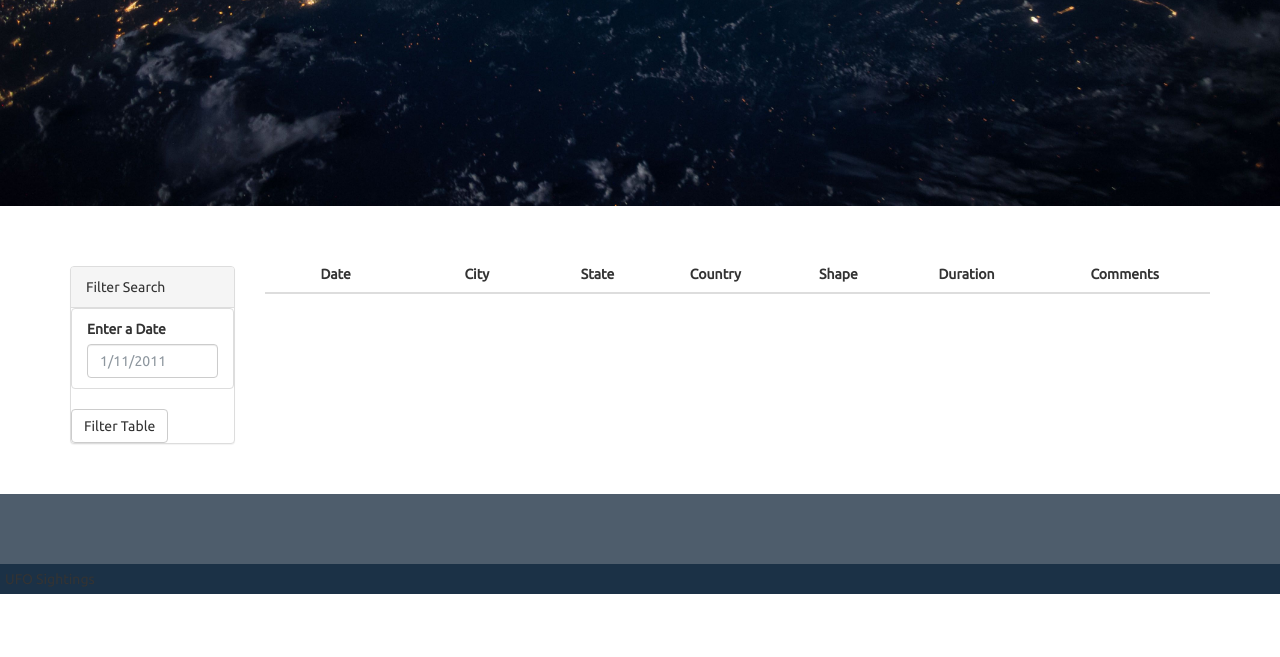
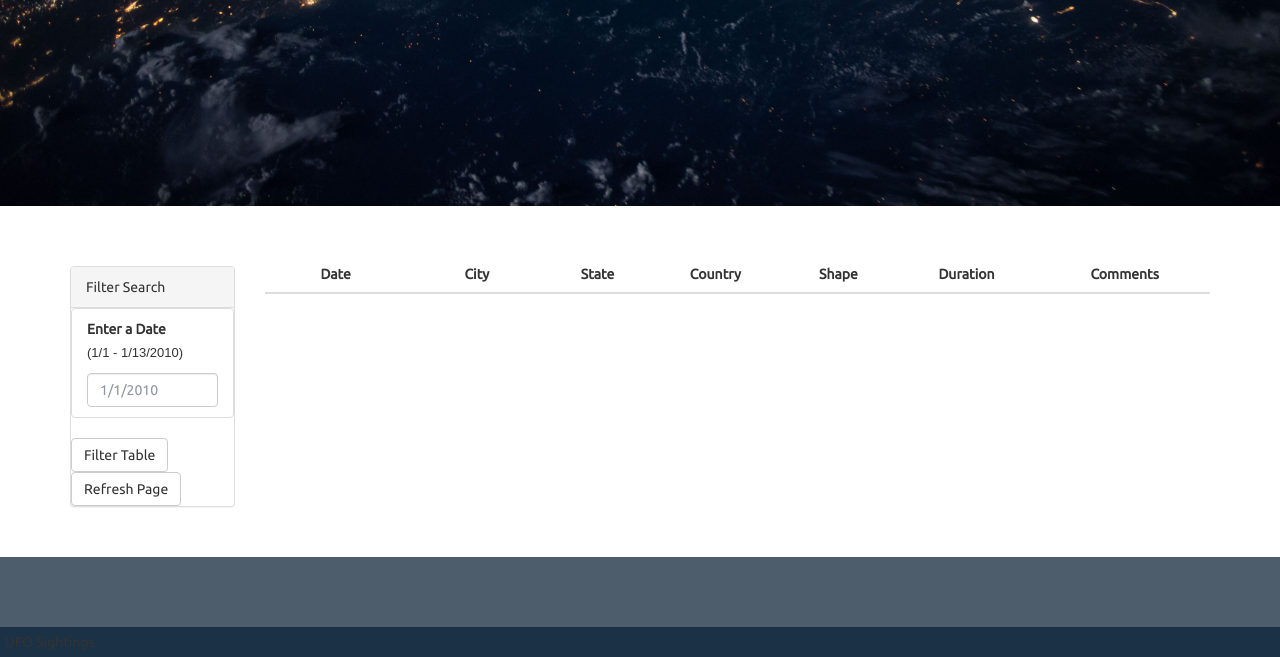
Before and after one commit to keiyaus/javascript-challenge, a plain HTML site: page UFO-level-1/index.html in a window 1280 px wide. Shown: the part 406-1063 px from the top of the page. Before the commit the page ends 1000 px from the top, so only its background shows below. Drawn offline with nearby package versions, Linux system fonts and the light colour scheme.

Commit message:
Updated file

```diff
--- a/UFO-level-1/index.html
+++ b/UFO-level-1/index.html
@@ -37,11 +37,13 @@
                     <ul class="list-group" id="filters">
                       <li class="filter list-group-item">
                         <label for="date">Enter a Date</label>
-                        <input class="form-control" id="datetime" type="text" placeholder="1/11/2011">
+                        <p>(1/1 - 1/13/2010)</p>
+                        <input class="form-control" id="datetime" type="text" placeholder="1/1/2010">
                       </li>
                     </ul>
                   </div>
                   <button id="filter-btn" type="button" class="btn btn-default">Filter Table</button>
+                  <button type="button" class="btn btn-default" onclick="window.location.href='../UFO-level-1/index.html'">Refresh Page</button>
                 </form>
               </div>
             </div>
```
